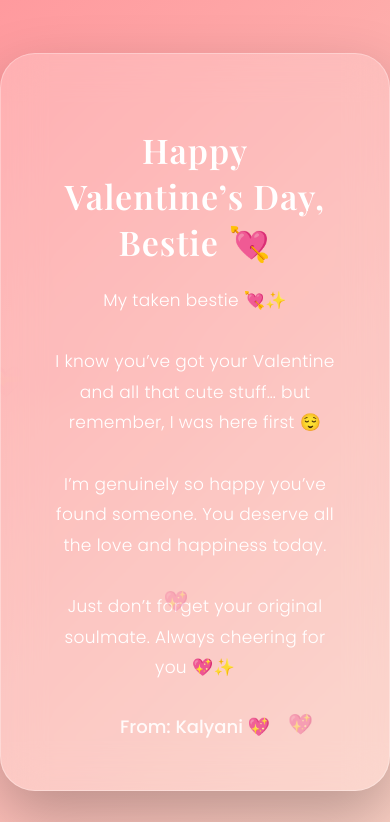
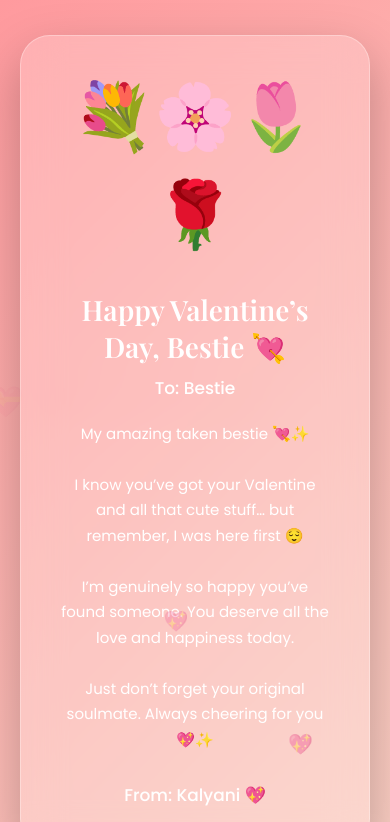
Before and after one commit to Kalyanibawane/Valentine_special, a plain HTML site: page card.html in a window 390 px wide. Shown: the top 822 px of the page. Drawn offline with nearby package versions, Linux system fonts and the light colour scheme.

Commit message:
Enhance mobile responsiveness and UI adjustments

```diff
--- a/card.html
+++ b/card.html
@@ -2,6 +2,9 @@
 <html>
 <head>
     <title>Your Valentine 💖</title>
+
+    <!-- Mobile Responsive -->
+    <meta name="viewport" content="width=device-width, initial-scale=1.0">
 
     <!-- Google Fonts -->
     <link href="https://fonts.googleapis.com/css2?family=Playfair+Display:wght@600&family=Poppins:wght@300;400;500&display=swap" rel="stylesheet">
@@ -9,16 +12,16 @@
     <style>
         body {
             margin: 0;
-            height: 100vh;
+            min-height: 100vh;
             display: flex;
             justify-content: center;
             align-items: center;
+            padding: 20px;
             background: linear-gradient(135deg, #ff9a9e, #fad0c4);
             font-family: 'Poppins', sans-serif;
-            overflow: hidden;
+            overflow-x: hidden;
         }
 
-        /* Soft background hearts */
         body::before {
             content: "💗 💕 💖 💘 💝 💗 💕 💖 💘 💝";
             position: absolute;
@@ -37,10 +40,11 @@
             backdrop-filter: blur(20px);
             background: rgba(255, 255, 255, 0.2);
             border: 1px solid rgba(255,255,255,0.3);
-            padding: 50px;
-            border-radius: 35px;
-            box-shadow: 0 25px 60px rgba(0,0,0,0.25);
-            width: 550px;
+            padding: 40px;
+            border-radius: 30px;
+            box-shadow: 0 20px 50px rgba(0,0,0,0.25);
+            width: 100%;
+            max-width: 550px;
             text-align: center;
             animation: fadeIn 1.2s ease-in-out;
             position: relative;
@@ -49,13 +53,12 @@
 
         h1 {
             font-family: 'Playfair Display', serif;
-            font-size: 34px;
+            font-size: 28px;
             margin-bottom: 10px;
-            letter-spacing: 1px;
         }
 
         .bouquet {
-            font-size: 75px;
+            font-size: 65px;
             margin-bottom: 15px;
             animation: floatBouquet 3s ease-in-out infinite;
         }
@@ -67,24 +70,21 @@
         }
 
         .toLine {
-            font-size: 18px;
+            font-size: 17px;
             font-weight: 500;
             margin-bottom: 15px;
         }
 
         .message {
             margin-top: 20px;
-            font-size: 17px;
-            line-height: 1.8;
-            font-weight: 300;
-            letter-spacing: 0.3px;
+            font-size: 15px;
+            line-height: 1.7;
         }
 
         .heart {
             margin-top: 30px;
-            font-size: 18px;
+            font-size: 17px;
             font-weight: 500;
-            opacity: 0.9;
         }
 
         @keyframes fadeIn {
@@ -106,18 +106,19 @@
 </head>
 
 <body>
-<audio id="bgMusic" autoplay loop>
-    <source src="romantic.mp3" type="audio/mpeg">
+
+<!-- AUTOPLAY MUSIC (VERCEL SAFE) -->
+<audio id="bgMusic" autoplay loop muted playsinline>
+    <source src="./romantic.mp3" type="audio/mpeg">
 </audio>
 
-
 <div class="card">
-    <div class="bouquet"></div>
+    <div class="bouquet">💐🌸🌷🌹</div>
 
     <h1 id="greeting"></h1>
 
     <div class="toLine">
-        <span id="toName"></span>
+        To: <span id="toName"></span>
     </div>
 
     <div class="message"></div>
@@ -131,23 +132,23 @@
     let name = localStorage.getItem("friendName");
     let status = localStorage.getItem("relationshipStatus");
 
-    if(!name) {
+    if (!name) {
         name = "Bestie";
     }
 
     document.getElementById("greeting").innerText =
         "Happy Valentine’s Day, " + name + " 💘";
 
-
+    document.getElementById("toName").innerText = name;
 
     let messageBox = document.querySelector(".message");
 
-    if(status === "Yes") {
+    if (status === "Yes") {
         messageBox.innerHTML = `
         You absolute legend 💘😌 <br><br>
 
         You really thought no one would wish you? Please.
-        As if your premium, limited-edition bestie would forget. <br><br>
+        As if your premium bestie would forget. <br><br>
 
         Even if you're single enough to confuse Cupid,
         you're still one of my favorite humans. <br><br>
@@ -158,10 +159,9 @@
         Stay cool. Stay chaotic.
         Love you always 💖✨
         `;
-    }
-    else {
+    } else {
         messageBox.innerHTML = `
-        My taken bestie 💘✨ <br><br>
+        My amazing taken bestie 💘✨ <br><br>
 
         I know you’ve got your Valentine and all that cute stuff…
         but remember, I was here first 😌 <br><br>
@@ -186,25 +186,17 @@
             heart.remove();
         }, 6000);
     }, 800);
+
+    /* Safe Autoplay Fix */
+    window.addEventListener("load", function () {
+        const music = document.getElementById("bgMusic");
+
+        setTimeout(() => {
+            music.muted = false;
+            music.volume = 0.6;
+        }, 1000);
+    });
 </script>
-<script>
-window.addEventListener("load", function () {
-    const music = document.getElementById("bgMusic");
-    music.volume = 0;
-    music.play().catch(() => {
-        document.body.addEventListener("click", () => music.play(), { once: true });
-    });
-
-    let fade = setInterval(() => {
-        if (music.volume < 0.6) {
-            music.volume += 0.05;
-        } else {
-            clearInterval(fade);
-        }
-    }, 300);
-});
-</script>
-
 
 </body>
 </html>
```
